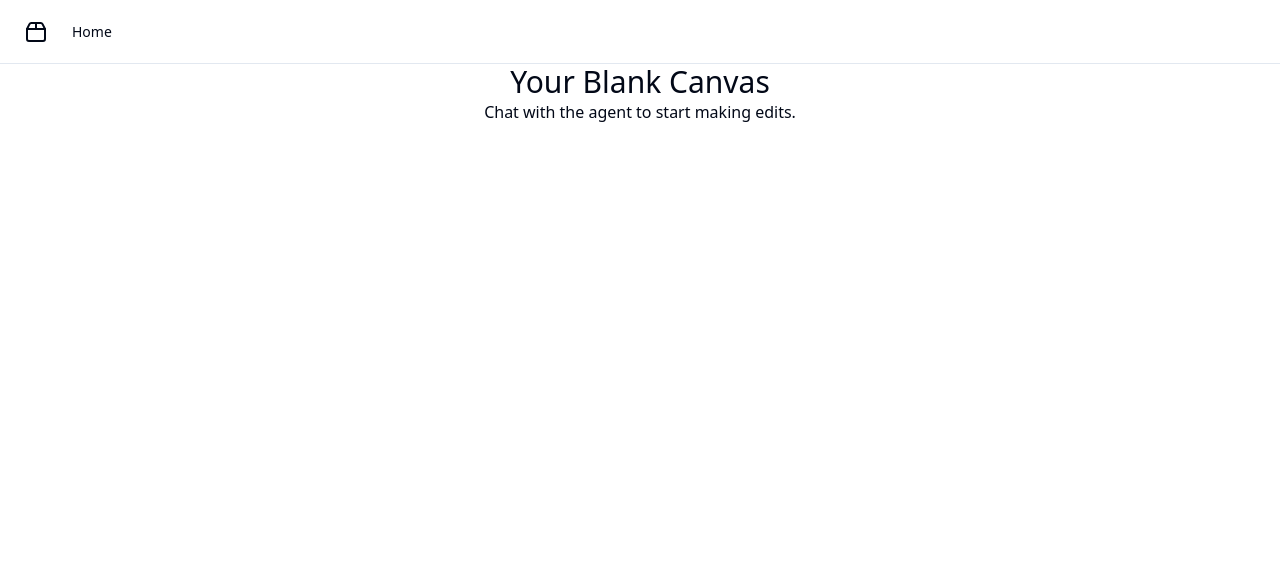
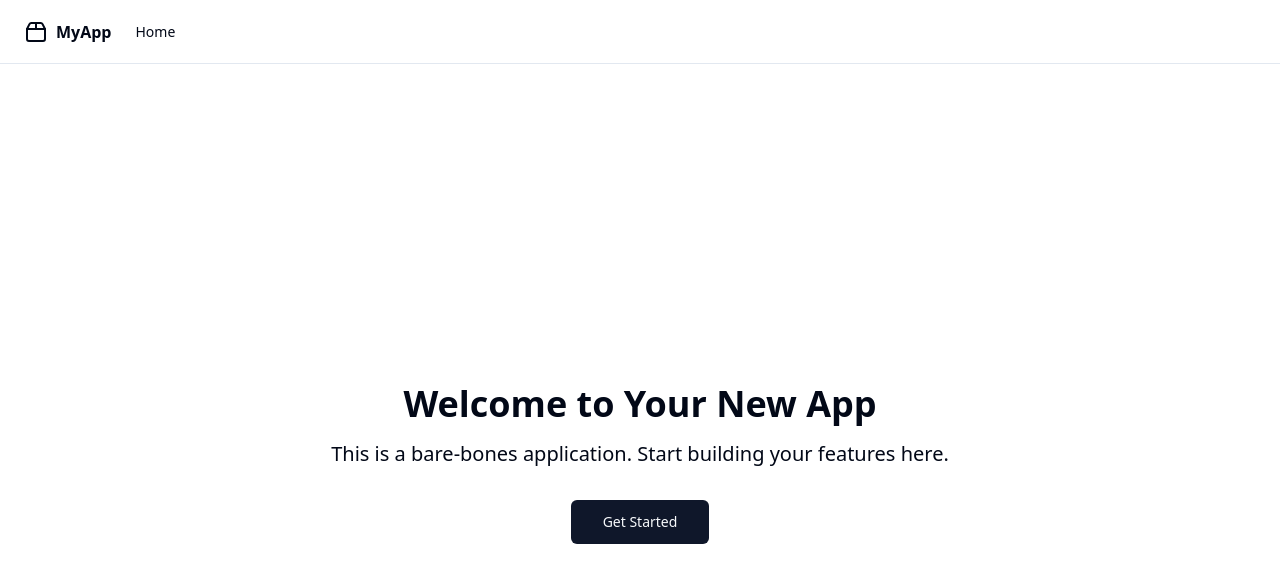
Before and after one commit to GPT-Engineer-App/base-foundation-app, a React (Vite) app: page / in a window 1280 px wide. Shown: the top 582 px of the page. Built offline with nearby package versions, Linux system fonts and the light colour scheme.

Commit message:
Create bare-bones web application with simple structure

```diff
--- a/src/layouts/navbar/_components/DesktopNavbar.jsx
+++ b/src/layouts/navbar/_components/DesktopNavbar.jsx
@@ -8,7 +8,7 @@ export const DesktopNavbar = ({ navItems }) => (
       className="flex items-center gap-2 text-lg font-semibold md:text-base"
     >
       <Package2 className="h-6 w-6" />
-      <span className="sr-only">Acme Inc</span>
+      <span>MyApp</span>
     </NavItem>
     {navItems.map((item) => (
       <NavItem key={item.to} to={item.to}>
--- a/src/layouts/navbar/_components/MobileSheet.jsx
+++ b/src/layouts/navbar/_components/MobileSheet.jsx
@@ -1,6 +1,6 @@
 import { Button } from "@/components/ui/button";
 import { Sheet, SheetContent, SheetTrigger } from "@/components/ui/sheet";
-import { Menu, Package2 } from "lucide-react";
+import { Package2, Menu } from "lucide-react";
 import { NavItem } from "./NavItem";
 
 export const MobileSheet = ({ navItems }) => (
@@ -18,7 +18,7 @@ export const MobileSheet = ({ navItems }) => (
           className="flex items-center gap-2 text-lg font-semibold"
         >
           <Package2 className="h-6 w-6" />
-          <span className="sr-only">Acme Inc</span>
+          <span>MyApp</span>
         </NavItem>
         {navItems.map((item) => (
           <NavItem key={item.to} to={item.to}>
--- a/src/pages/Index.jsx
+++ b/src/pages/Index.jsx
@@ -1,10 +1,11 @@
-// Update this page (the content is just a fallback if you fail to update the page)
+import { Button } from "@/components/ui/button";
 
 const Index = () => {
   return (
-    <div className="text-center">
-      <h1 className="text-3xl">Your Blank Canvas</h1>
-      <p>Chat with the agent to start making edits.</p>
+    <div className="flex flex-col items-center justify-center min-h-screen p-4 text-center">
+      <h1 className="text-4xl font-bold mb-4">Welcome to Your New App</h1>
+      <p className="text-xl mb-8">This is a bare-bones application. Start building your features here.</p>
+      <Button size="lg">Get Started</Button>
     </div>
   );
 };
```
Also changed, not shown: src/nav-items.jsx (line endings or trailing spaces).
